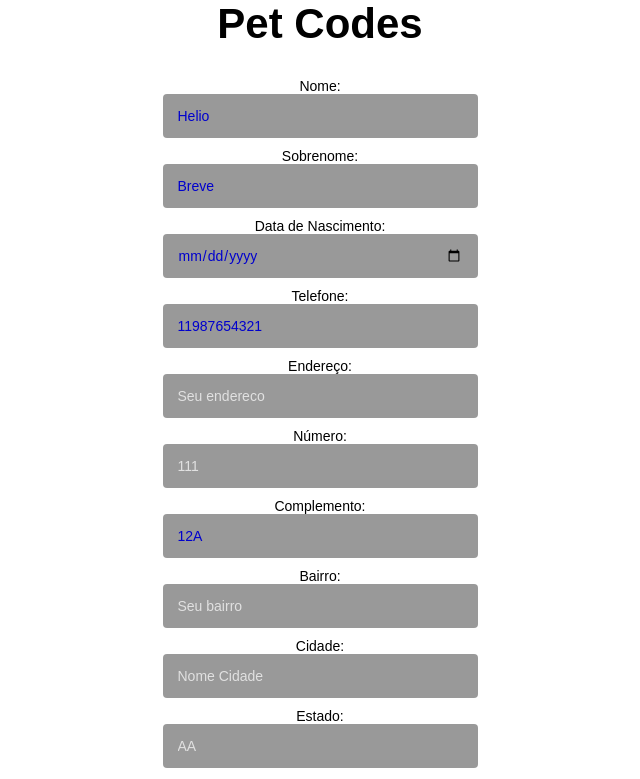
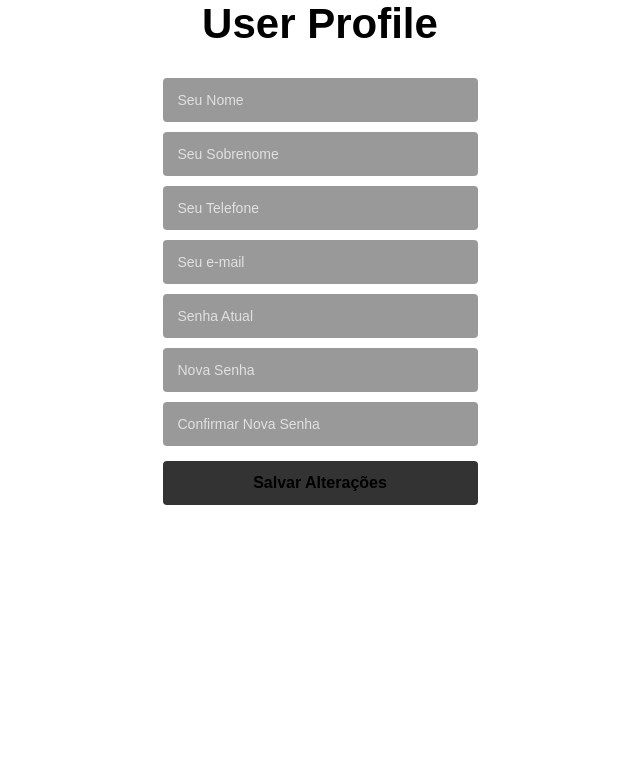
Before and after one commit to codenation-dev/squad-2-ad-escale, a React (Create React App) app in the folder frontend/: page /userprofile in a window 1280 px wide. Shown: the top 779 px of the page, without its empty margins (320-960 px from the left). Built offline with nearby package versions, Linux system fonts and the light colour scheme; the HTML template or start-up script is replaced by a standard one.

Commit message:
Manipulador de evento implementado em UserProfile

```diff
--- a/frontend/src/pages/UserProfile/index.js
+++ b/frontend/src/pages/UserProfile/index.js
@@ -2,35 +2,46 @@
 
 import React from 'react';
 
-export default function UserProfile() {
+export default class UserProfile extends React.Component {
+
+  state =  {
+
+  };
+  handleChangeInput = e =>{
+    this.setState({
+      [e.target.name]: e.target.value
+    })
+  }
+
+  componentWillMount(){
+
+
+    this.setState({
+
+    })
+
+
+  }
+
+
+  render() {
     return (
       <>
         <h1>
-        <h2>Pet Codes</h2>
+          <h2>User Profile</h2>
         </h1>
         <form>
-        Nome: <input type="text" placeholder="Seu nome" value="Helio" />
-        Sobrenome:{' '}
-        <input type="text" placeholder="Seu sobrenome" value="Breve" />
-        Data de Nascimento: <input type="date" value="" />
-        Telefone:{' '}
-        <input type="tel" placeholder="Seu telefone" value="11987654321" />
-        Endereço: <input type="text" placeholder="Seu endereco" value="" />
-        Número: <input type="number" placeholder="111" value="" />
-        Complemento:{' '}
-        <input type="text" placeholder="Apartamento, bloco, casa" value="12A" />
-        Bairro:
-        <input type="text" placeholder="Seu bairro" value="" />
-        Cidade:
-        <input type="text" placeholder="Nome Cidade" value="" />
-        Estado:
-        <input type="text" placeholder="AA" value="" />
-        CEP:
-        <input type="number" placeholder="00000-000" value="" />
-        <input type="email" placeholder="Seu e-mail" />
-        <input type="password" placeholder="Sua Senha" />
-        <button type="submit">Acessar</button>
+          <input name="name" type="text" placeholder="Seu Nome" value={this.state.name} onChange = {(e) => {this.handleChangeInput(e)}} />
+          <input name="lastname" type="text" placeholder="Seu Sobrenome" value={this.state.lastname} onChange = {(e) => {this.handleChangeInput(e)}}/>
+          <input name="phone" type="tel" placeholder="Seu Telefone" value={this.state.phone} onChange = {(e) => {this.handleChangeInput(e)}} />
+          <input name="email" type="email" placeholder="Seu e-mail" value={this.state.email} onChange = {(e) => {this.handleChangeInput(e)}} />
+          <input name="password" type="password" placeholder="Senha Atual" value={this.state.password} onChange = {(e) => {this.handleChangeInput(e)}} />
+          <input name="newpassword" type="password" placeholder="Nova Senha" value={this.state.newpassword} onChange = {(e) => {this.handleChangeInput(e)}} />
+          <input name="confirmnewpassword" type="password" placeholder="Confirmar Nova Senha" value={this.state.confirmnewpassword} onChange = {(e) => {this.handleChangeInput(e)}} />
+
+          <button type="submit">Salvar Alterações</button>
         </form>
       </>
     );
   }
+}
```
Lines whose indentation alone changed are shown as unchanged.
